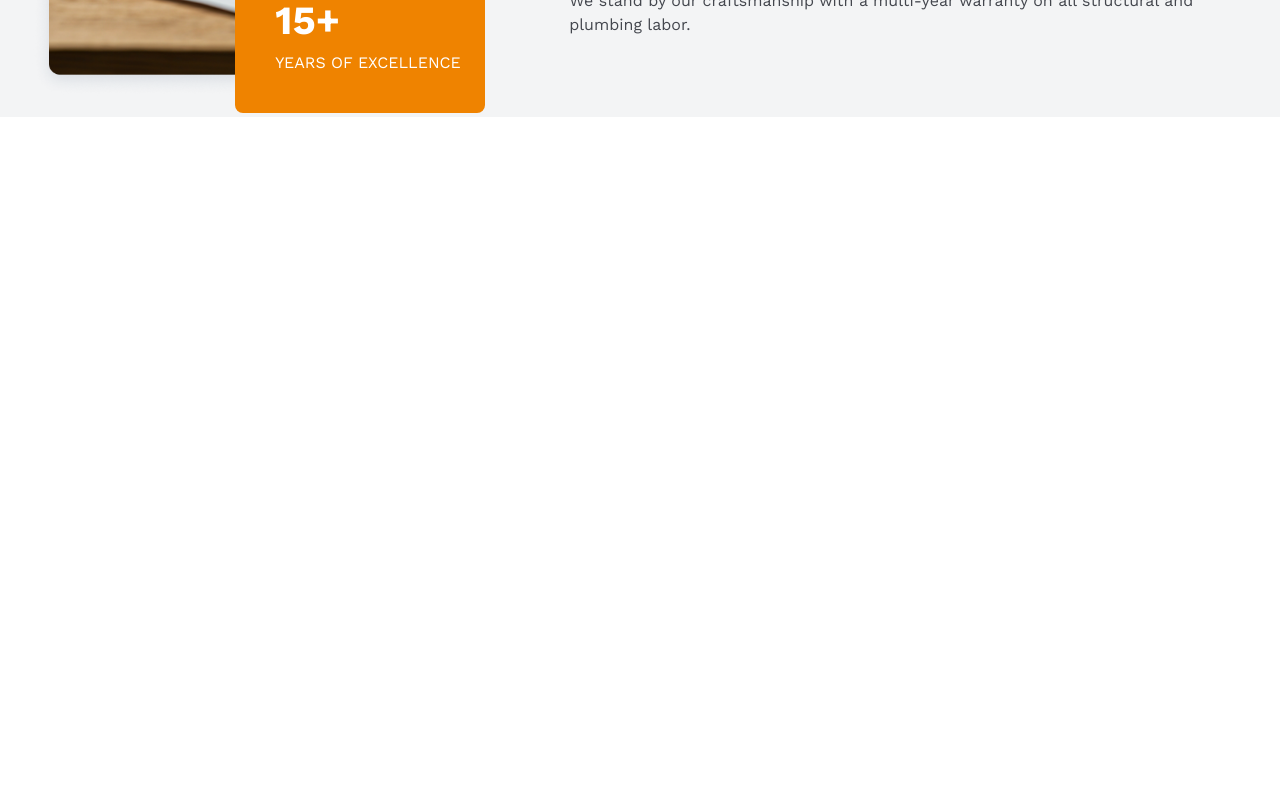
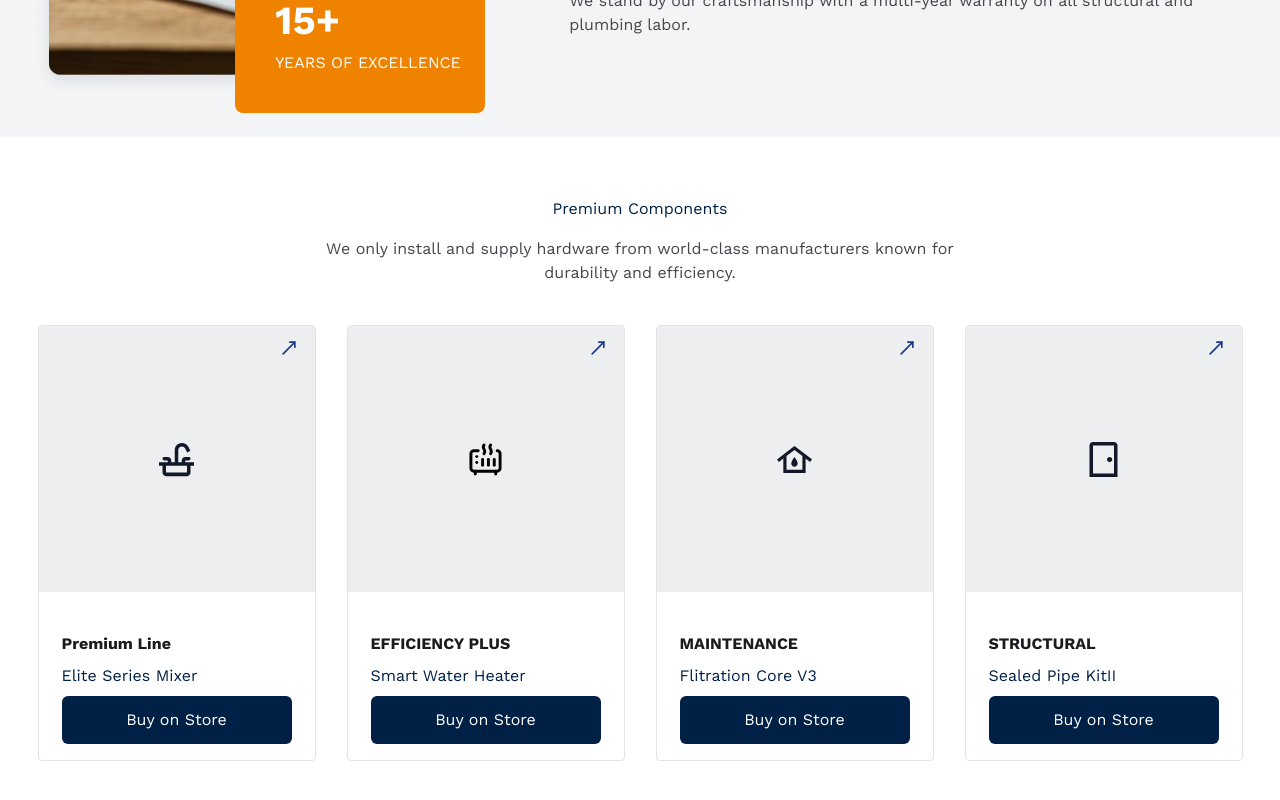
Before and after one commit to davistheweb/iplumb, a Next.js app: page / in a window 1280 px wide. Shown: the part 1816-2616 px from the top of the page. Before the commit the page ends 1933 px from the top, so only its background shows below. Built offline with nearby package versions, Linux system fonts and the light colour scheme.

Commit message:
added Premium components section

```diff
--- a/src/app/page.tsx
+++ b/src/app/page.tsx
@@ -1,4 +1,5 @@
 import { Hero } from "@/components/landing/Hero";
+import { PremiumComponents } from "@/components/landing/PremiumComponents";
 import { ServicesSection } from "@/components/landing/ServicesSection";
 import { WhyChooseIplumb } from "@/components/landing/WhyChooseIplumb";
 import Image from "next/image";
@@ -9,6 +10,7 @@ export default function Home() {
       <Hero />
       <ServicesSection />
       <WhyChooseIplumb />
+      <PremiumComponents />
     </div>
   );
 }
--- /dev/null
+++ b/src/components/icons/FiltrateIcon.tsx
@@ -0,0 +1,30 @@
+import React, { SVGProps } from "react";
+
+interface FiltrateIconProps extends SVGProps<SVGSVGElement> {
+  size?: `${number}` | number;
+  color?: string;
+}
+
+const FiltrateIcon = ({
+  size = 24,
+  color = "#111827",
+  ...props
+}: FiltrateIconProps) => {
+  return (
+    <svg
+      width={size}
+      height={size}
+      viewBox="0 0 66 51"
+      fill="none"
+      xmlns="http://www.w3.org/2000/svg"
+      {...props}
+    >
+      <path
+        d="M17.925 45H47.925V18.975L32.925 7.5L17.925 18.975V45ZM11.925 51V23.55L3.525 30L0 25.275L32.925 0L65.925 25.2L62.325 30L53.925 23.55V51H11.925ZM32.925 39C34.575 39 35.9875 38.4125 37.1625 37.2375C38.3375 36.0625 38.925 34.65 38.925 33C38.925 31.65 38.55 30.2125 37.8 28.6875C37.05 27.1625 35.425 24.6 32.925 21C30.425 24.6 28.8 27.1625 28.05 28.6875C27.3 30.2125 26.925 31.65 26.925 33C26.925 34.65 27.5125 36.0625 28.6875 37.2375C29.8625 38.4125 31.275 39 32.925 39Z"
+        fill={color}
+      />
+    </svg>
+  );
+};
+
+export default FiltrateIcon;
--- /dev/null
+++ b/src/components/icons/HeaterIcon.tsx
@@ -0,0 +1,30 @@
+import React, { SVGProps } from "react";
+
+interface HeaterIconProps extends SVGProps<SVGSVGElement> {
+  size?: `${number}` | number;
+  color?: string;
+}
+
+const HeaterIcon = ({
+  size = 24,
+  color = "#111827",
+  ...props
+}: HeaterIconProps) => {
+  return (
+    <svg
+      width={size}
+      height={size}
+      viewBox="0 0 60 57"
+      fill="none"
+      xmlns="http://www.w3.org/2000/svg"
+      {...props}
+    >
+      <path
+        d="M15 15C13.35 15 11.9375 14.4125 10.7625 13.2375C9.5875 12.0625 9 10.65 9 9C9 7.35 9.5875 5.9375 10.7625 4.7625C11.9375 3.5875 13.35 3 15 3C16.65 3 18.0625 3.5875 19.2375 4.7625C20.4125 5.9375 21 7.35 21 9C21 10.65 20.4125 12.0625 19.2375 13.2375C18.0625 14.4125 16.65 15 15 15ZM6 57C4.35 57 2.9375 56.4125 1.7625 55.2375C0.5875 54.0625 0 52.65 0 51V27H9V24.75C9 22.85 9.65 21.25 10.95 19.95C12.25 18.65 13.85 18 15.75 18C16.75 18 17.675 18.2 18.525 18.6C19.375 19 20.15 19.55 20.85 20.25L25.05 24.9C25.4 25.3 25.775 25.675 26.175 26.025C26.575 26.375 27 26.7 27.45 27H60V51C60 52.65 59.4125 54.0625 58.2375 55.2375C57.0625 56.4125 55.65 57 54 57H6ZM48 21L48.3 19.2C48.55 17.95 48.4625 16.7375 48.0375 15.5625C47.6125 14.3875 46.95 13.35 46.05 12.45C44.6 11 43.525 9.3125 42.825 7.3875C42.125 5.4625 41.9 3.45 42.15 1.35L42.3 0H48L47.7 1.8C47.5 3 47.5875 4.1875 47.9625 5.3625C48.3375 6.5375 48.95 7.55 49.8 8.4C51.3 9.9 52.4125 11.625 53.1375 13.575C53.8625 15.525 54.1 17.55 53.85 19.65L53.7 21H48ZM36 21L36.3 19.2C36.55 17.95 36.4625 16.7375 36.0375 15.5625C35.6125 14.3875 34.95 13.35 34.05 12.45C32.6 11 31.525 9.3125 30.825 7.3875C30.125 5.4625 29.9 3.45 30.15 1.35L30.3 0H36L35.7 1.8C35.45 3 35.525 4.1875 35.925 5.3625C36.325 6.5375 36.95 7.55 37.8 8.4C39.3 9.9 40.4125 11.625 41.1375 13.575C41.8625 15.525 42.1 17.55 41.85 19.65L41.7 21H36ZM45 51H51V33H45V51ZM33 51H39V33H33V51ZM21 51H27V33H21V51ZM9 51H15V33H9V51Z"
+        fill={color}
+      />
+    </svg>
+  );
+};
+
+export default HeaterIcon;
--- /dev/null
+++ b/src/components/icons/MixerIcon.tsx
@@ -0,0 +1,30 @@
+import React, { SVGProps } from "react";
+
+interface MixerIconProps extends SVGProps<SVGSVGElement> {
+  size?: `${number}` | number;
+  color?: string;
+}
+
+const MixerIcon = ({
+  size = 24,
+  color = "#111827",
+  ...props
+}: MixerIconProps) => {
+  return (
+    <svg
+      width={size}
+      height={size}
+      viewBox="0 0 60 57"
+      fill="none"
+      xmlns="http://www.w3.org/2000/svg"
+      {...props}
+    >
+      <path
+        d="M0 39V33H15V30H9C8.15 30 7.4375 29.7125 6.8625 29.1375C6.2875 28.5625 6 27.85 6 27C6 26.15 6.2875 25.4375 6.8625 24.8625C7.4375 24.2875 8.15 24 9 24H15C16.65 24 18.0625 24.5875 19.2375 25.7625C20.4125 26.9375 21 28.35 21 30V33H27V12.3C27 8.85 28.2 5.9375 30.6 3.5625C33 1.1875 35.925 0 39.375 0C41.675 0 43.8 0.6 45.75 1.8C47.7 3 49.2 4.65 50.25 6.75L53.7 13.65L48.3 16.35L44.85 9.45C44.3 8.4 43.525 7.5625 42.525 6.9375C41.525 6.3125 40.45 6 39.3 6C37.55 6 36.0625 6.6125 34.8375 7.8375C33.6125 9.0625 33 10.55 33 12.3V33H39V30C39 28.35 39.5875 26.9375 40.7625 25.7625C41.9375 24.5875 43.35 24 45 24H51C51.85 24 52.5625 24.2875 53.1375 24.8625C53.7125 25.4375 54 26.15 54 27C54 27.85 53.7125 28.5625 53.1375 29.1375C52.5625 29.7125 51.85 30 51 30H45V33H60V39H0ZM12 57C10.35 57 8.9375 56.4125 7.7625 55.2375C6.5875 54.0625 6 52.65 6 51V39H12V51H48V39H54V51C54 52.65 53.4125 54.0625 52.2375 55.2375C51.0625 56.4125 49.65 57 48 57H12Z"
+        fill={color}
+      />
+    </svg>
+  );
+};
+
+export default MixerIcon;
--- /dev/null
+++ b/src/components/icons/SealedPipeIcon.tsx
@@ -0,0 +1,30 @@
+import React, { SVGProps } from "react";
+
+interface SealedPipeIconProps extends SVGProps<SVGSVGElement> {
+  size?: `${number}` | number;
+  color?: string;
+}
+
+const SealedPipeIcon = ({
+  size = 24,
+  color = "#111827",
+  ...props
+}: SealedPipeIconProps) => {
+  return (
+    <svg
+      width={size}
+      height={size}
+      viewBox="0 0 48 60"
+      fill="none"
+      xmlns="http://www.w3.org/2000/svg"
+      {...props}
+    >
+      <path
+        d="M0 60V6C0 4.35 0.5875 2.9375 1.7625 1.7625C2.9375 0.5875 4.35 0 6 0H42C43.65 0 45.0625 0.5875 46.2375 1.7625C47.4125 2.9375 48 4.35 48 6V60H0ZM6 54H42V6H6V54ZM34.5 34.5C35.75 34.5 36.8125 34.0625 37.6875 33.1875C38.5625 32.3125 39 31.25 39 30C39 28.75 38.5625 27.6875 37.6875 26.8125C36.8125 25.9375 35.75 25.5 34.5 25.5C33.25 25.5 32.1875 25.9375 31.3125 26.8125C30.4375 27.6875 30 28.75 30 30C30 31.25 30.4375 32.3125 31.3125 33.1875C32.1875 34.0625 33.25 34.5 34.5 34.5ZM6 54V6V54Z"
+        fill={color}
+      />
+    </svg>
+  );
+};
+
+export default SealedPipeIcon;
--- /dev/null
+++ b/src/components/landing/PremiumComponents.tsx
@@ -0,0 +1,28 @@
+import { PremiumComponentsLists } from "@/data";
+import React from "react";
+import { PremiumComponentsListView } from "./ui/PremiumComponentsListView";
+
+export const PremiumComponents: React.FC = () => {
+  return (
+    <section className="relative h-full flex flex-col gap-10 w-full pt-15 px-8 items-center pb-10">
+      <div className="w-full flex flex-col items-center gap-4 justify-center">
+        <h1 className="text-[#002046]">Premium Components</h1>
+        <p className="text-[#44474E] text-center lg:w-[627.77px]">
+          We only install and supply hardware from world-class manufacturers
+          known for durability and efficiency.
+        </p>
+      </div>
+      <div className="grid w-full h-full grid-cols-1 sm:grid-cols-2 lg:grid-cols-3 xl:grid-cols-4 place-items-center gap-5">
+        {PremiumComponentsLists.map(({ Icon, name, description, link }, i) => (
+          <PremiumComponentsListView
+            key={i}
+            Icon={Icon}
+            name={name}
+            description={description}
+            link={link}
+          />
+        ))}
+      </div>
+    </section>
+  );
+};
--- a/src/components/landing/WhyChooseIplumb.tsx
+++ b/src/components/landing/WhyChooseIplumb.tsx
@@ -6,7 +6,7 @@ import { WhyIplumbLists } from "./ui/WhyIplumbLists";
 
 export const WhyChooseIplumb: React.FC = () => {
   return (
-    <section className="w-full flex flex-col-reverse lg:flex-row justify-center items-center h-full pt-10 px-8 pb-5 gap-15 bg-[#F3F4F5]">
+    <section className="w-full flex flex-col-reverse lg:flex-row justify-center items-center h-full pt-10 px-8 pb-10 gap-15 bg-[#F3F4F5]">
       <div className="relative flex">
         <Image
           src={WhyChooseIplumbImage}
--- /dev/null
+++ b/src/components/landing/ui/PremiumComponentsListView.tsx
@@ -0,0 +1,27 @@
+import { MoveUpRight } from "lucide-react";
+import React from "react";
+
+export const PremiumComponentsListView: React.FC<
+  TPremiumComponentsListsProps
+> = ({ Icon, name, description, link }) => {
+  return (
+    <div className="h-fit flex flex-col items-center justify-center border w-69.5 gap-10 pb-4 rounded-sm  relative border-[#E1E3E4]">
+      <div className="bg-[#EDEEEF] h-66.5 w-full flex items-center justify-center relative">
+        <span className="absolute cursor-pointer top-3 right-4">
+          <MoveUpRight size={20} color="#1E3A8A" />
+        </span>
+        <Icon size={35} />
+      </div>
+      <div className="flex flex-col space-y-2">
+        <h1 className="text-[#191C1D] font-bold">{name}</h1>
+        <p className="text-[#002046]">{description}</p>
+        <a
+          href={link}
+          className="bg-[#002046] text-white  text-center rounded-md py-3 w-57.5 h-12"
+        >
+          Buy on Store
+        </a>
+      </div>
+    </div>
+  );
+};
--- a/src/data/index.ts
+++ b/src/data/index.ts
@@ -1,9 +1,13 @@
 import EstimatesIcon from "@/components/icons/EstimatesIcon";
+import FiltrateIcon from "@/components/icons/FiltrateIcon";
+import MixerIcon from "@/components/icons/MixerIcon";
 import PlumberBuildingIcon from "@/components/icons/PlumberBuildingIcon";
 import PlumberSpannerIcon from "@/components/icons/PlumberSpannerIcon";
 import PlumberWrenchesIcon from "@/components/icons/PlumberWrenchesIcon";
+import SealedPipeIcon from "@/components/icons/SealedPipeIcon";
 import TrustCheckIcon from "@/components/icons/TrustCheckIcon";
 import WarrantyIcon from "@/components/icons/WarrantyIcon";
+import { HeaterIcon } from "lucide-react";
 
 const NavbarLinks: INavbarLinks[] = [
   {
@@ -67,4 +71,36 @@ const WhyChooseIplumbReasons: IWhyChooseIplumbReasons[] = [
   },
 ];
 
-export { NavbarLinks, ServiceArticleLists, WhyChooseIplumbReasons };
+const PremiumComponentsLists: IPremiumComponentsLists[] = [
+  {
+    Icon: MixerIcon,
+    name: "Premium Line",
+    description: "Elite Series Mixer",
+    link: "#",
+  },
+  {
+    Icon: HeaterIcon,
+    name: "EFFICIENCY PLUS",
+    description: "Smart Water Heater",
+    link: "#",
+  },
+  {
+    Icon: FiltrateIcon,
+    name: "MAINTENANCE",
+    description: "Flitration Core V3",
+    link: "#",
+  },
+  {
+    Icon: SealedPipeIcon,
+    name: "STRUCTURAL",
+    description: "Sealed Pipe KitII",
+    link: "#",
+  },
+];
+
+export {
+  NavbarLinks,
+  ServiceArticleLists,
+  WhyChooseIplumbReasons,
+  PremiumComponentsLists,
+};
--- a/src/types/index.ts
+++ b/src/types/index.ts
@@ -26,5 +26,18 @@ declare global {
   }
 
   type TWhyChooseIplumbReasonsProps = IWhyChooseIplumbReasons;
+
+  interface IPremiumComponentsLists {
+    Icon: ComponentType<
+      SVGProps<SVGSVGElement> & {
+        size?: number;
+      }
+    >;
+    name: string;
+    description: string;
+    link: string;
+  }
+
+  type TPremiumComponentsListsProps = IPremiumComponentsLists;
 }
 export {};
```
